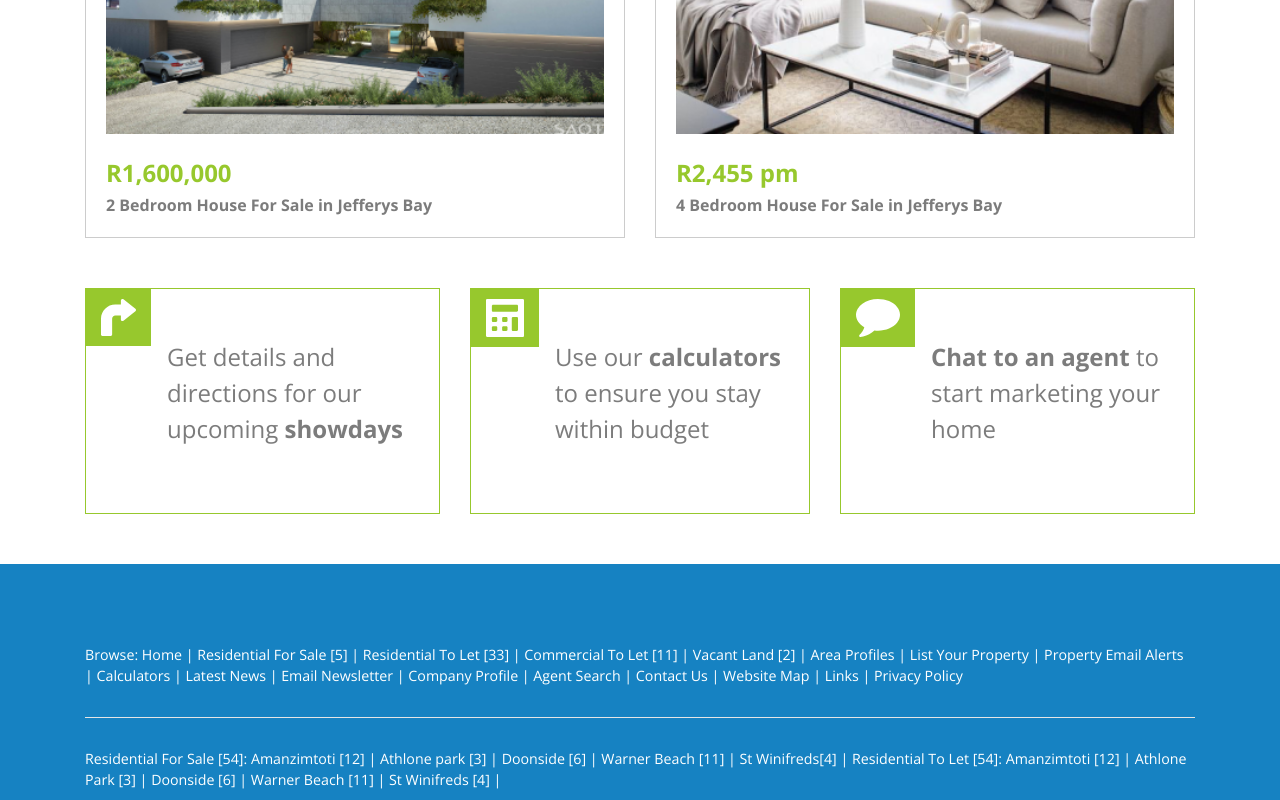
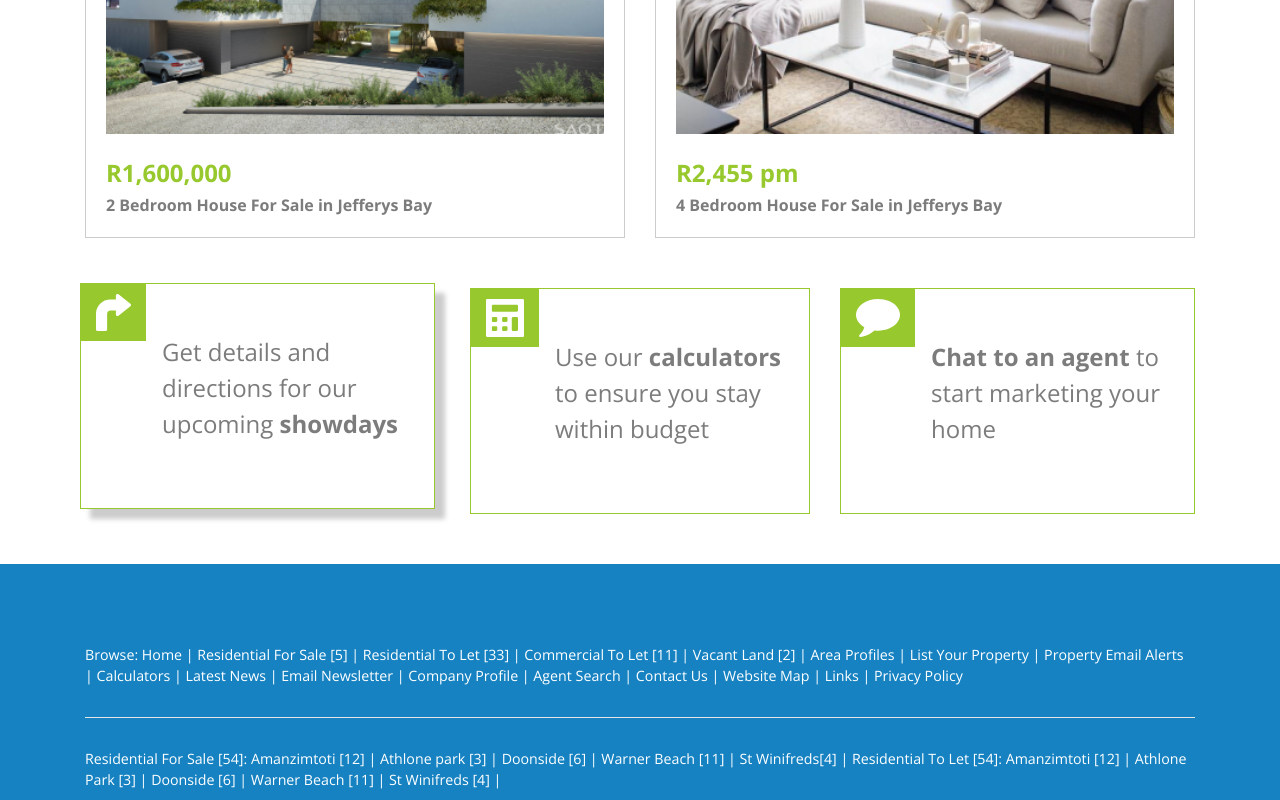
Before and after one commit to GalaxyDefender/property-citi, an Angular app: page / in a window 1280 px wide. In both pictures the pointer is over the element 262 px from the left and 1560 px from the top of the page. Shown: the part 1160-1960 px from the top of the page. Built offline with nearby package versions, Linux system fonts and the light colour scheme.

Commit message:
animate cards

```diff
--- a/src/app/cards/cards.component.css
+++ b/src/app/cards/cards.component.css
@@ -1,5 +1,12 @@
 .media {
     border: 1px solid #97c82d;
+    transition: .5s;
+    transition-timing-function: ease-out;
+}
+
+.media:hover {
+    box-shadow: 10px 10px 5px rgba(204, 204, 204, 1);
+    transform: translate(-5px, -5px);
 }
 
 .media-body {
```
